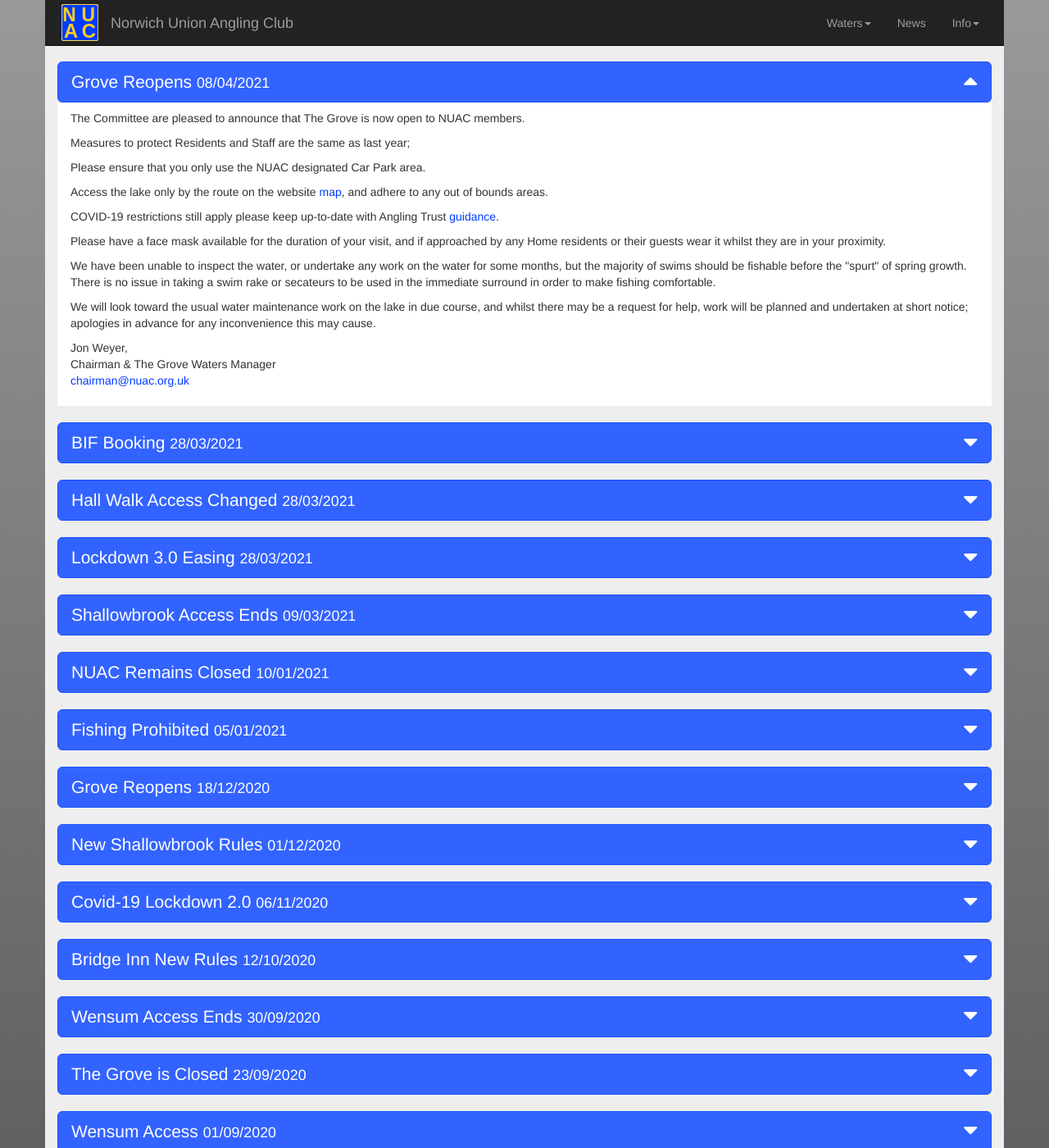
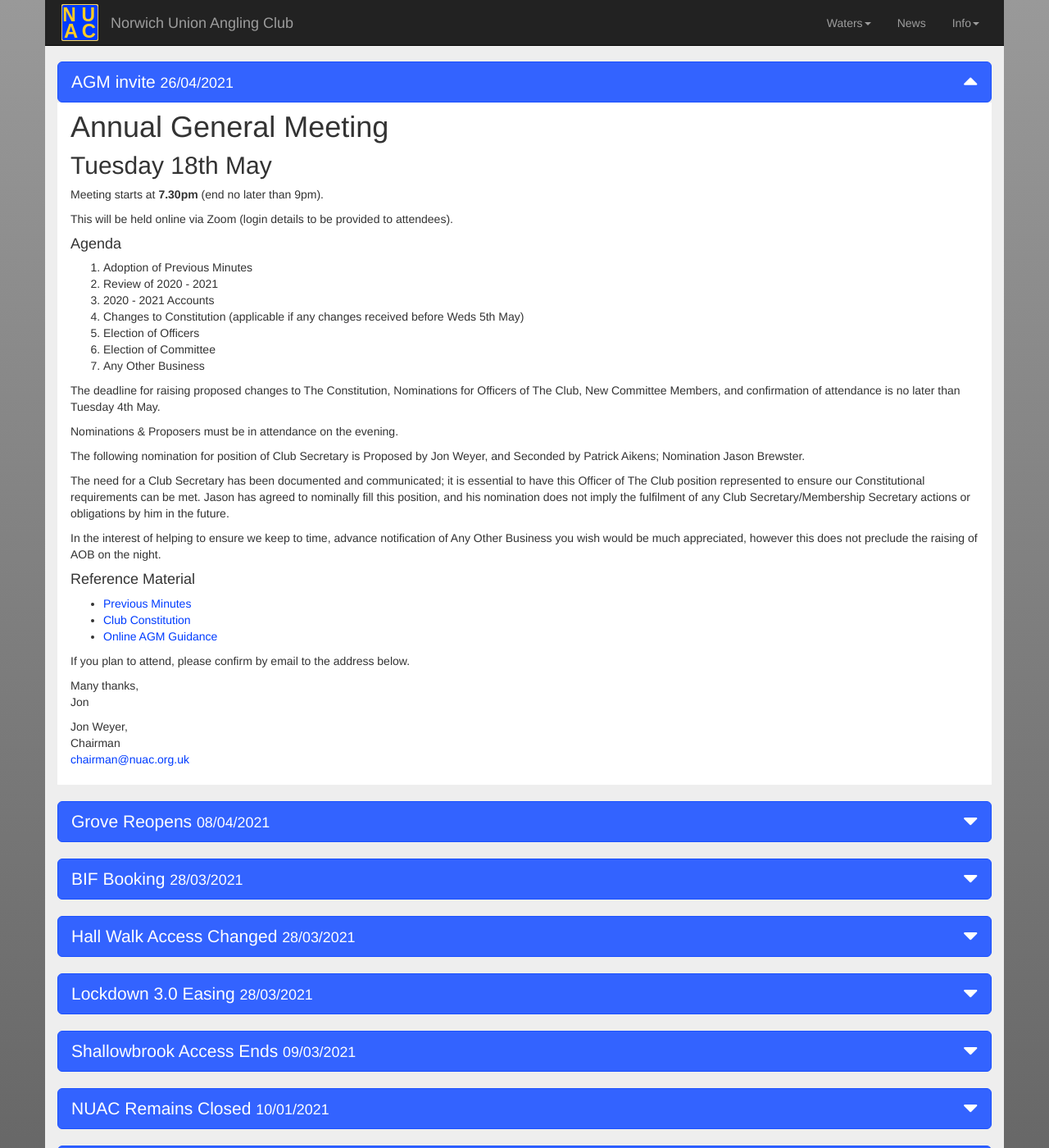
Before and after one commit to nuac-admin/nuac-release-four, a Jekyll site: the page built from news/news.html, in a window 1280 px wide and 1400 px high. Shown: the whole window at 82% size. Built offline with Jekyll 4.4.1, drawn with Linux system fonts in a browser that asks for light colours; nearby versions of some CDN libraries.

Commit message:
agm invite

```diff
--- a/news/news.html
+++ b/news/news.html
@@ -11,11 +11,53 @@
   <div class="row top-spacer">
     <div class="col-xs-12 col-md-12">
       <button type="button" class="btn btn-primary btn-lg btn-block btn-block-txt" data-toggle="collapse"
-        data-target="#news-current"><span class="pull-left">Grove Reopens <small>08/04/2021</small></span><span
+        data-target="#news-current"><span class="pull-left">AGM invite <small>26/04/2021</small></span><span
           class="pull-right"><i class="hidden-xs indicator fas fa-caret-up fa-caret-up-inverse fa-lg"></i><i
-            class="visible-xs indicator fas fa-caret-down fa-caret-down-inverse fa-lg"></i></span></button>
+            class="visible-xs indicator fas fa-caret-up fa-caret-up-inverse fa-lg"></i></span></button>
 
       <div id="news-current" class="collapse in">
+        <div class="NI-format">
+          <h1>Annual General Meeting</h1>
+          <h2>Tuesday 18th May</h2>
+          <p>Meeting starts at <strong>7.30pm </strong>(end no later than 9pm).</p>
+          <p>This will be held online via Zoom (login details to be provided to attendees).</p>
+          <h4>Agenda</h4>
+          <ol>
+            <li>Adoption of Previous Minutes</li>
+            <li>Review of 2020 - 2021</li>
+            <li>2020 - 2021 Accounts</li>
+            <li>Changes to Constitution (applicable if any changes received before Weds 5th May)</li>
+            <li>Election of Officers</li>
+            <li>Election of Committee</li>
+            <li>Any Other Business</li>
+          </ol>
+          <p>The deadline for raising proposed changes to The Constitution, Nominations for Officers of The Club, New Committee Members, and confirmation of attendance is no later than Tuesday 4th May.</p>
+          <p>Nominations & Proposers must be in attendance on the evening.</p>
+          <p>The following nomination for position of Club Secretary is Proposed by Jon Weyer, and Seconded by Patrick Aikens; Nomination Jason Brewster.</p>
+          <p>The need for a Club Secretary has been documented and communicated; it is essential to have this Officer of The Club position represented to ensure our Constitutional requirements can be met.
+            Jason has agreed to nominally fill this position, and his nomination does not imply the fulfilment of any Club Secretary/Membership Secretary actions or obligations by him in the future.</p>
+          <p>In the interest of helping to ensure we keep to time, advance notification of Any Other Business you wish would be much appreciated, however this does not preclude the raising of AOB on the night.</p>
+          <h4>Reference Material</h4>
+          <ul>
+            <li><a href="{{ base }}{{ site.data.site.docs-folder }}2019-AGM-Minutes.pdf" target="_blank">Previous Minutes</a></li>
+            <li><a href="../info/constitution.html">Club Constitution</a></li>
+            <li><a href="{{ base }}{{ site.data.site.docs-folder }}Online-AGM-Guide.pdf" target="_blank">Online AGM Guidance</a></li>
+          </ul>
+          <p>If you plan to attend, please confirm by email to the address below.</p>
+          <p>Many thanks, <br>Jon</p>
+          <p>Jon Weyer, <br>Chairman<br><a href="mailto:chairman@nuac.org.uk">chairman@nuac.org.uk</a></p>
+        </div>
+      </div> <!-- END OF collapse  -->
+    </div> <!-- END OF col  -->
+  </div> <!-- END OF row  -->
+
+<div class="row">
+  <div class="col-xs-12 col-md-12">
+    <button type="button" class="btn btn-primary btn-lg btn-block btn-block-txt" data-toggle="collapse"
+      data-target="#NI108"><span class="pull-left">Grove Reopens <small>08/04/2021</small></span><span
+        class="pull-right"><i class="indicator fas fa-caret-down fa-caret-down-inverse fa-lg"></i></span></button>
+
+      <div id="NI108" class="collapse">
         <div class="NI-format">
           <p>The Committee are pleased to announce that The Grove is now open to NUAC members.</p>
           <p>Measures to protect Residents and Staff are the same as last year;</p>
```
Also changed, not shown: assets/_scss/local/_main.scss (+21 -12 lines), assets/css/styles.css (+11 -7 lines), assets/css/styles.min.css, 3 other files.
